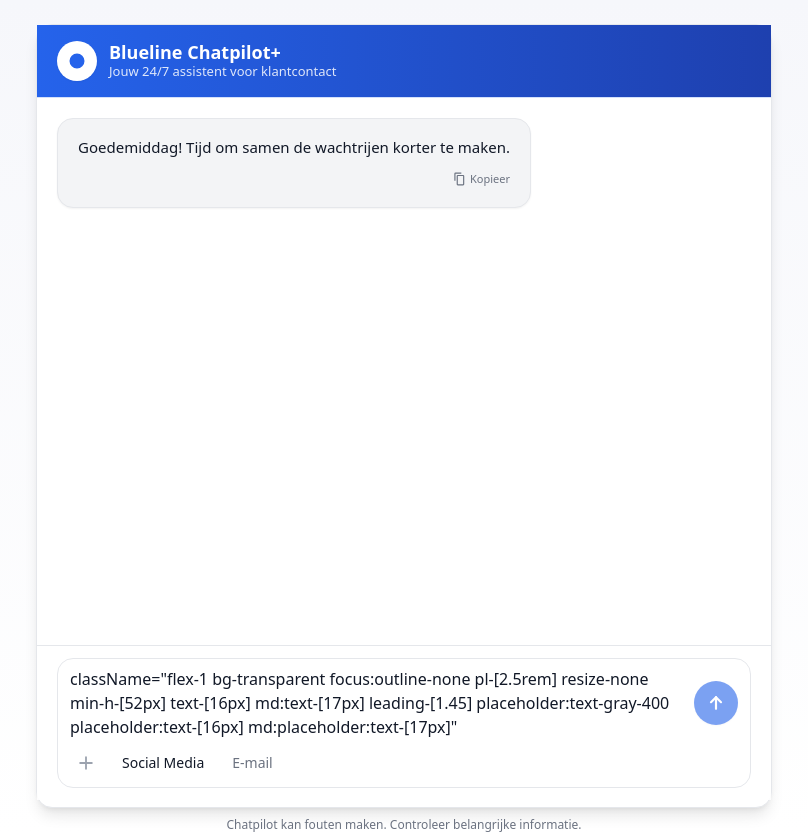
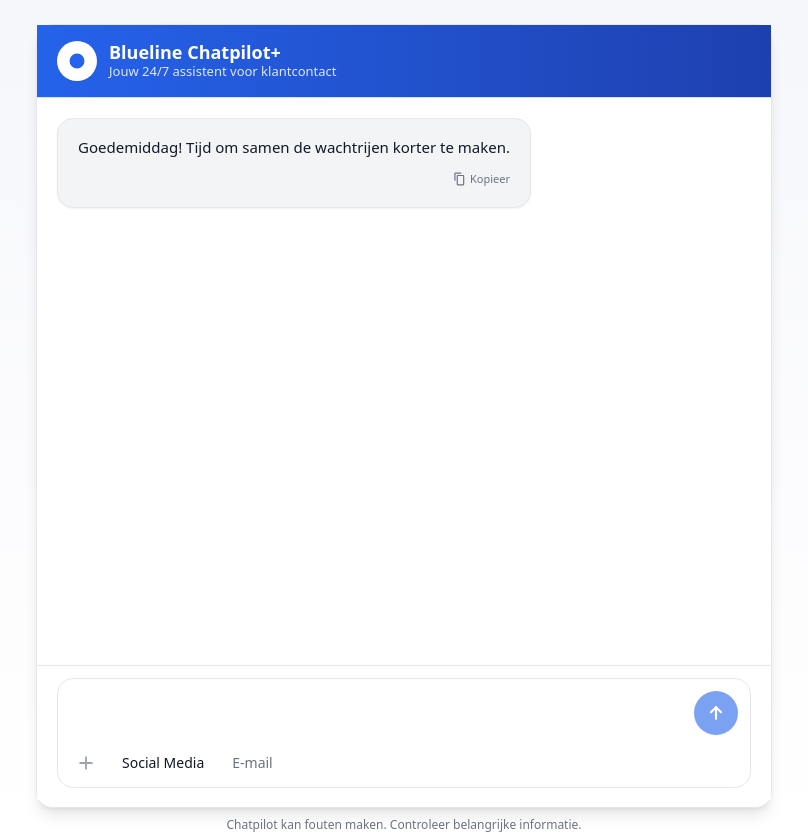
Before and after one commit to Blueline118/Blueline_chatpilotv2, a React (Vite) app: page / in a window 1280 px wide. Shown: the whole page, without its empty margins (236-1044 px from the left). Built offline with nearby package versions, Linux system fonts and the light colour scheme.

Commit message:
ui(input): aligneer textarea tekst zodat eerste letter exact boven + icoon uitkomt (GPT-stijl)

```diff
--- a/src/components/BluelineChatpilot.jsx
+++ b/src/components/BluelineChatpilot.jsx
@@ -507,7 +507,18 @@ function InnerChatpilot() {
         <div className="flex items-center gap-2">
           {/* Tekstveld met placeholder links tegen de rand */}
           <label htmlFor="message" className="sr-only">Typ een bericht…</label>
-          className="flex-1 bg-transparent focus:outline-none pl-[2.5rem] resize-none min-h-[52px] text-[16px] md:text-[17px] leading-[1.45] placeholder:text-gray-400 placeholder:text-[16px] md:placeholder:text-[17px]"
+          <textarea
+            id="message"
+            ref={inputRef}
+            rows={1}
+            className="flex-1 bg-transparent focus:outline-none pl-[2.5rem] resize-none min-h-[52px] text-[16px] md:text-[17px] leading-[1.45] placeholder:text-gray-400 placeholder:text-[16px] md:placeholder:text-[17px]"
+
+            value={input}
+            onChange={(e) => { setInput(e.target.value); autoresizeTextarea(e.target); }}
+            onKeyDown={(e) => { if (e.key === "Enter" && !e.shiftKey) { e.preventDefault(); handleSend(); } }}
+            aria-label="Bericht invoeren"
+            autoComplete="off"
+          />
 
           {/* Verzendknop */}
           <button
```
